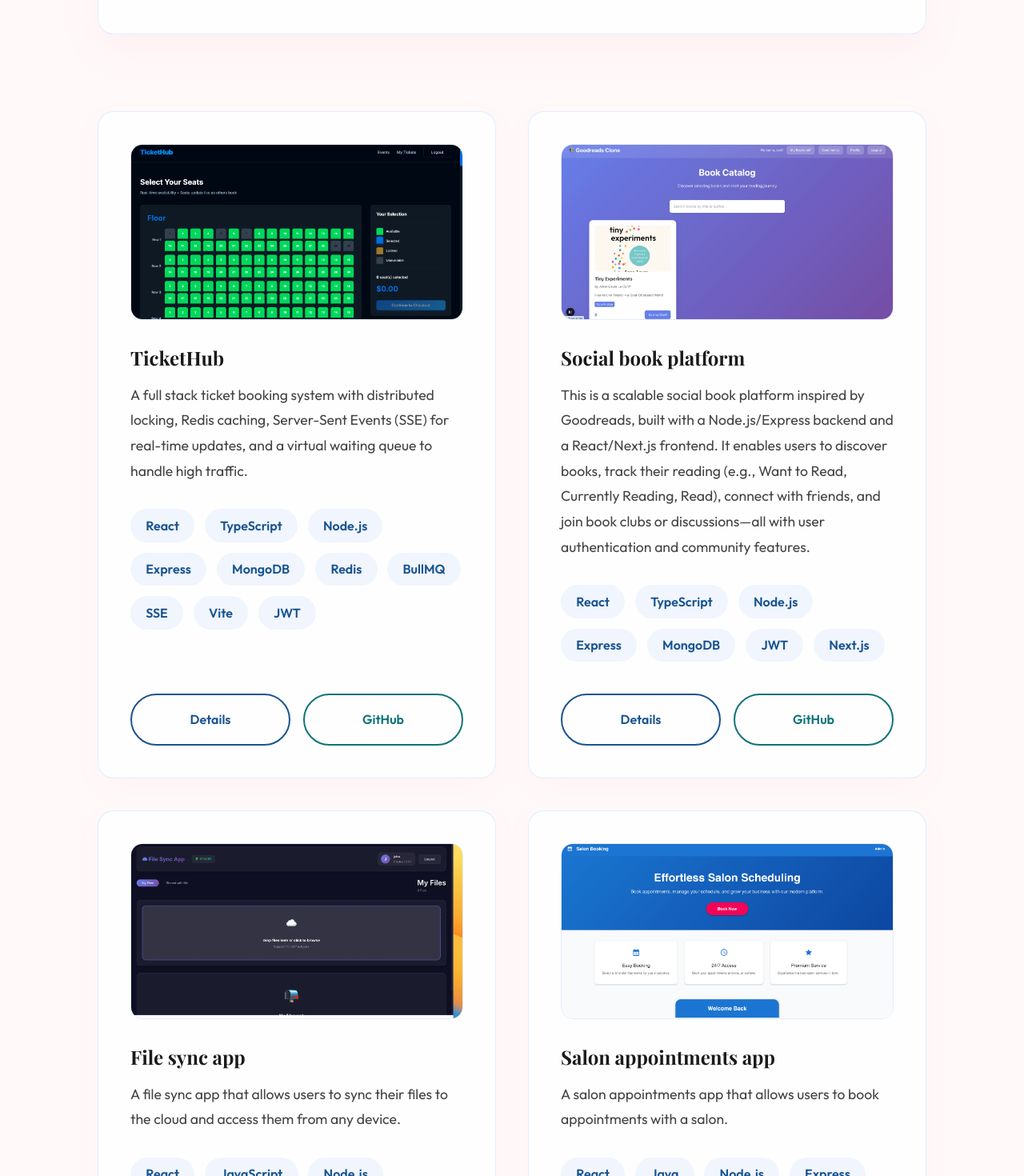
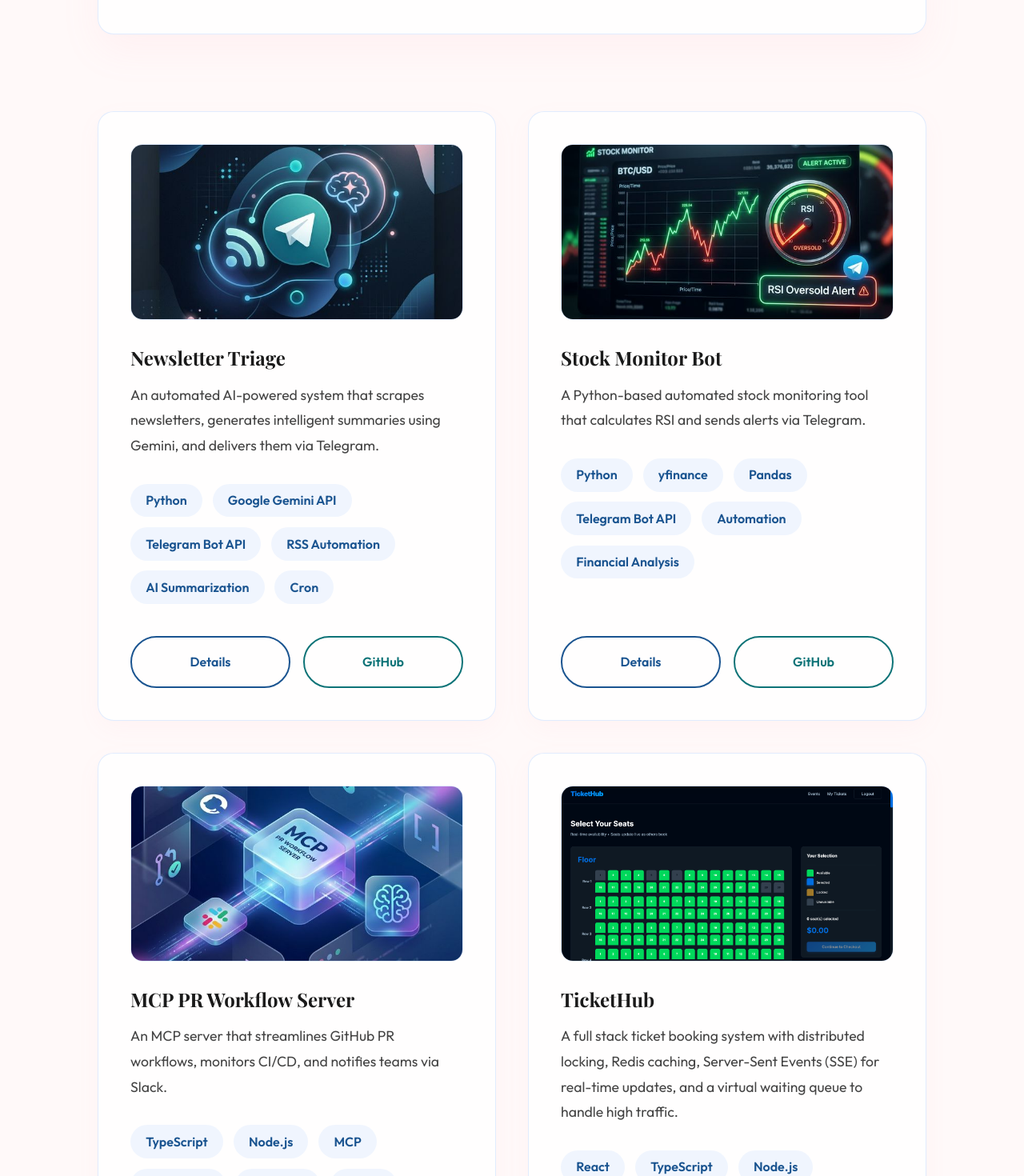
Before and after one commit to cindyylim/cindyylim.github.io, a Next.js app: page / in a window 1280 px wide. Shown: the part 2740-4210 px from the top of the page at 80% size. Built offline with nearby package versions, Linux system fonts and the light colour scheme; a web font is replaced by a local one.

Commit message:
Add 2 new projects

```diff
--- a/src/data/projects.js
+++ b/src/data/projects.js
@@ -20,6 +20,42 @@ export const projects = [
         ],
         link: 'https://languagelearningapp-z0ca.onrender.com/login',
         github: 'https://github.com/cindyylim/LanguageLearningApp/tree/main'
+    },
+    {
+        id: 'newsletter-triage',
+        title: 'Newsletter Triage',
+        description: 'An automated AI-powered system that scrapes newsletters, generates intelligent summaries using Gemini, and delivers them via Telegram.',
+        detailedDescription: 'Newsletter Triage is a lightweight Python-based automation tool designed to solve information overload. It monitor RSS and Atom feeds, uses Google Gemini API to distill long articles into high-signal summaries, and categorizes them into user-defined niches. The summaries are delivered directly to your Telegram, ensuring you stay informed without the clutter of a traditional inbox. Built with a focus on simplicity and portability, it uses zero external dependencies and runs seamlessly as a scheduled background task.',
+        tags: ['Python', 'Google Gemini API', 'Telegram Bot API', 'RSS Automation', 'AI Summarization', 'Cron'],
+        image: '/images/newsletter-triage.png',
+        images: [
+            '/images/newsletter-triage.png',
+        ],
+        github: 'https://github.com/cindyylim/NewsletterTriage'
+    },
+    {
+        id: 'stock-monitor-bot',
+        title: 'Stock Monitor Bot',
+        description: 'A Python-based automated stock monitoring tool that calculates RSI and sends alerts via Telegram.',
+        detailedDescription: 'Stock Monitor Bot is a Python-based automation tool that monitors a customized list of stocks, calculates their Relative Strength Index (RSI) using yfinance data, and sends real-time alerts via Telegram when a stock becomes oversold or overbought. It features configurable watchlists, RSI thresholds, and check intervals, providing a seamless way to stay informed about market signals without manual tracking.',
+        tags: ['Python', 'yfinance', 'Pandas', 'Telegram Bot API', 'Automation', 'Financial Analysis'],
+        image: '/images/stock-monitor-bot.png',
+        images: [
+            '/images/stock-monitor-bot.png',
+        ],
+        github: 'https://github.com/cindyylim/Stock-Monitor-Bot'
+    },
+    {
+        id: 'mcp-pr-workflow-server',
+        title: 'MCP PR Workflow Server',
+        description: 'An MCP server that streamlines GitHub PR workflows, monitors CI/CD, and notifies teams via Slack.',
+        detailedDescription: 'The MCP PR Workflow Server is a TypeScript-based Model Context Protocol (MCP) server designed to enhance developer productivity by automating routine PR tasks. It provides tools for PR analysis, template suggestions, CI/CD monitoring with GitHub Actions, and integration with Slack for real-time notifications. It enables AI assistants like Claude to intelligently interact with GitHub repositories, helping teams maintain high-quality code and efficient communication.',
+        tags: ['TypeScript', 'Node.js', 'MCP', 'GitHub API', 'Slack API', 'CI/CD', 'Automation'],
+        image: '/images/mcp-pr-workflow-server.png',
+        images: [
+            '/images/mcp-pr-workflow-server.png',
+        ],
+        github: 'https://github.com/cindyylim/MCP-PR-Workflow-Server'
     },
     {
         id: 'ticket-system',
@@ -106,17 +142,5 @@ export const projects = [
             '/images/payment-success.png'
         ],
         github: 'https://github.com/cindyylim/EcommerceStore'
-    },
-    {
-        id: 'newsletter-triage',
-        title: 'Newsletter Triage',
-        description: 'An automated AI-powered system that scrapes newsletters, generates intelligent summaries using Gemini, and delivers them via Telegram.',
-        detailedDescription: 'Newsletter Triage is a lightweight Python-based automation tool designed to solve information overload. It monitor RSS and Atom feeds, uses Google Gemini API to distill long articles into high-signal summaries, and categorizes them into user-defined niches. The summaries are delivered directly to your Telegram, ensuring you stay informed without the clutter of a traditional inbox. Built with a focus on simplicity and portability, it uses zero external dependencies and runs seamlessly as a scheduled background task.',
-        tags: ['Python', 'Google Gemini API', 'Telegram Bot API', 'RSS Automation', 'AI Summarization', 'Cron'],
-        image: '/images/newsletter-triage.png',
-        images: [
-            '/images/newsletter-triage.png',
-        ],
-        github: 'https://github.com/cindyylim/NewsletterTriage'
     }
 ];
```
Also changed, not shown: public/images/mcp-pr-workflow-server.png (added), public/images/stock-monitor-bot.png (added).
